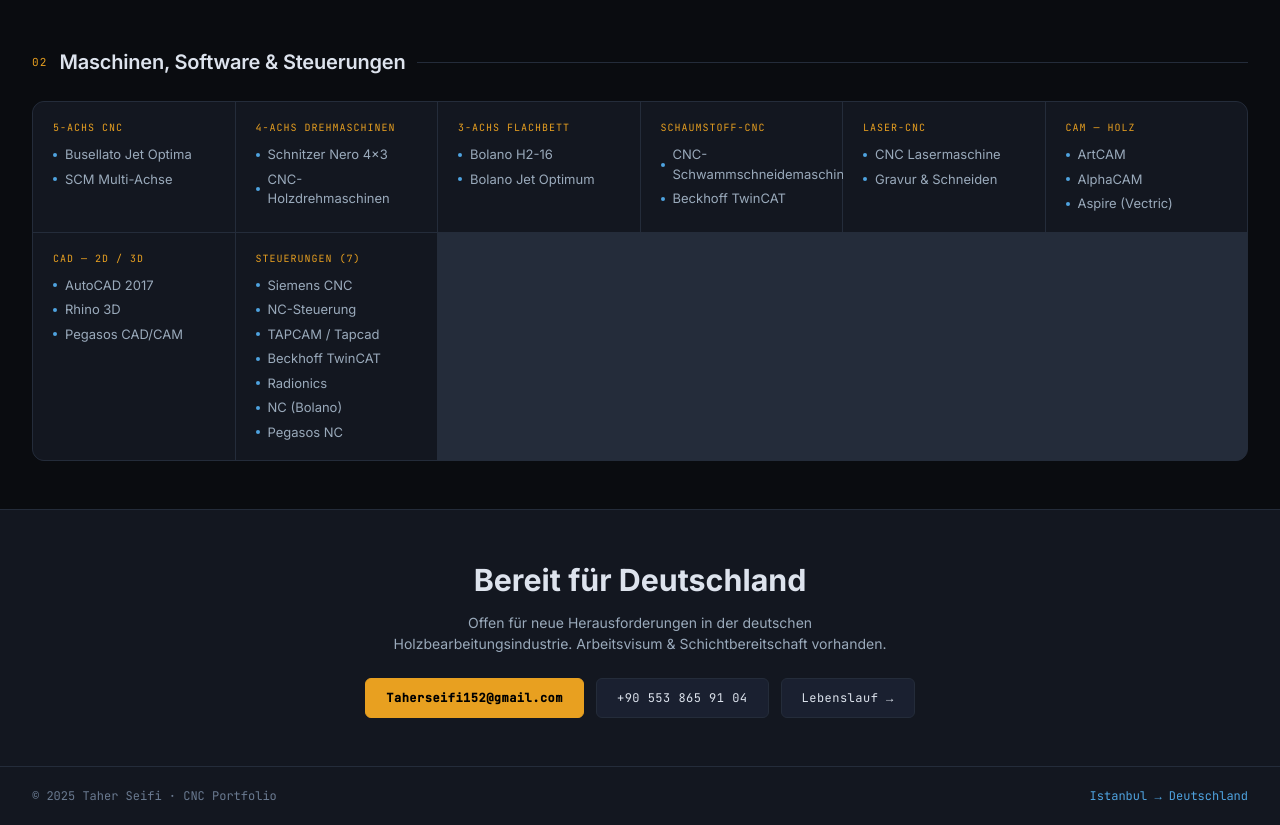
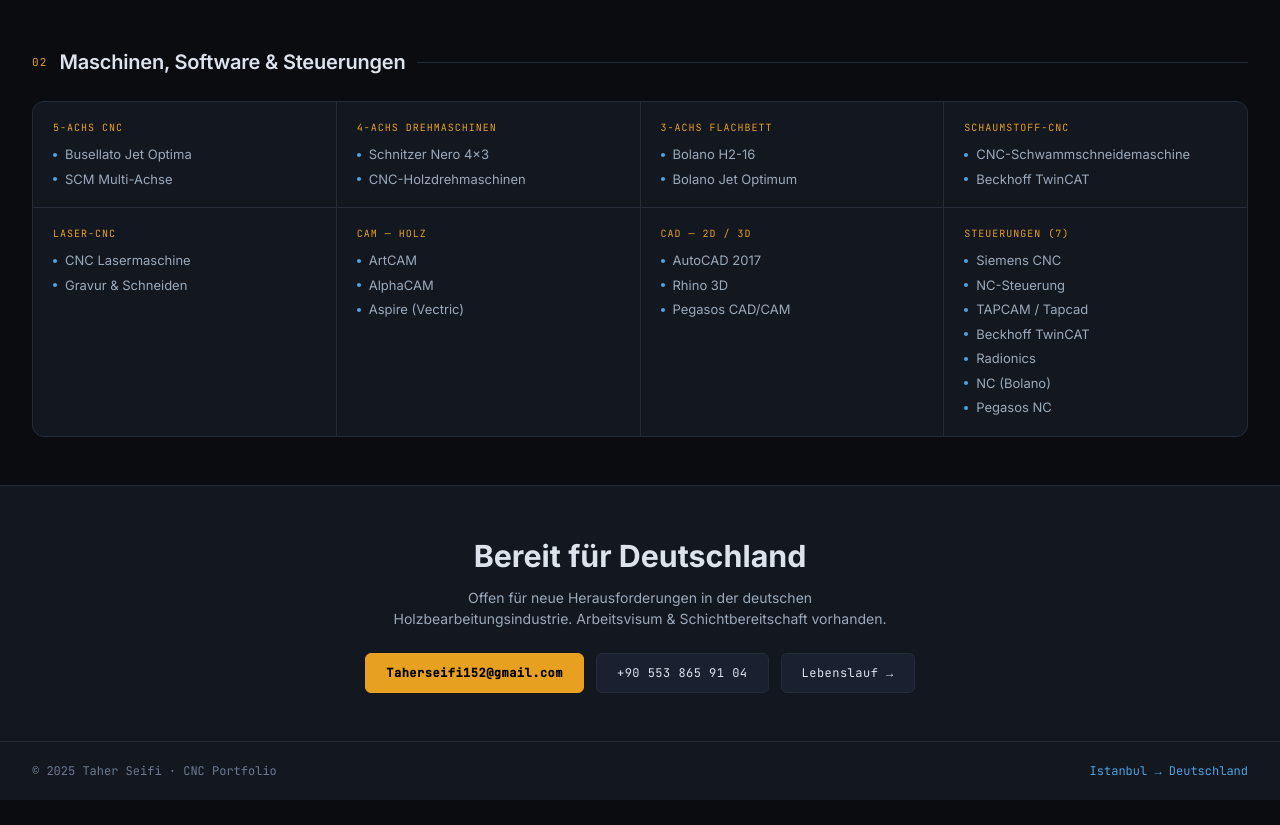
Before and after one commit to taherseifi/portfilo, a React (Vite) app: page / in a window 1280 px wide. Shown: the part 2182-3007 px from the top of the page. After the commit the page ends 2982 px from the top, so only its background shows below. Built offline with nearby package versions, Linux system fonts and the light colour scheme; no server answers.

Commit message:
Update App.jsx

```diff
--- a/src/App.jsx
+++ b/src/App.jsx
@@ -163,10 +163,10 @@
               <h2 className="sec-title">{t.sec_software}</h2>
               <div className="sec-line" />
             </div>
-            <div style={{
+            <div className="sw-grid-responsive" style={{
               display:'grid',
-              /* موبایل:1 ستون | تبلت:2 ستون | دسکتاپ:4 ستون */
-              gridTemplateColumns:'repeat(auto-fill, minmax(min(100%, 200px), 1fr))',
+              /* ۸ سلول = ۴×۲ — دسکتاپ: 4 ستون | موبایل: 2 ستون */
+              gridTemplateColumns:'repeat(4, 1fr)',
               gap:1,
               backgroundColor:'var(--border)',
               border:'1px solid var(--border)',
```
